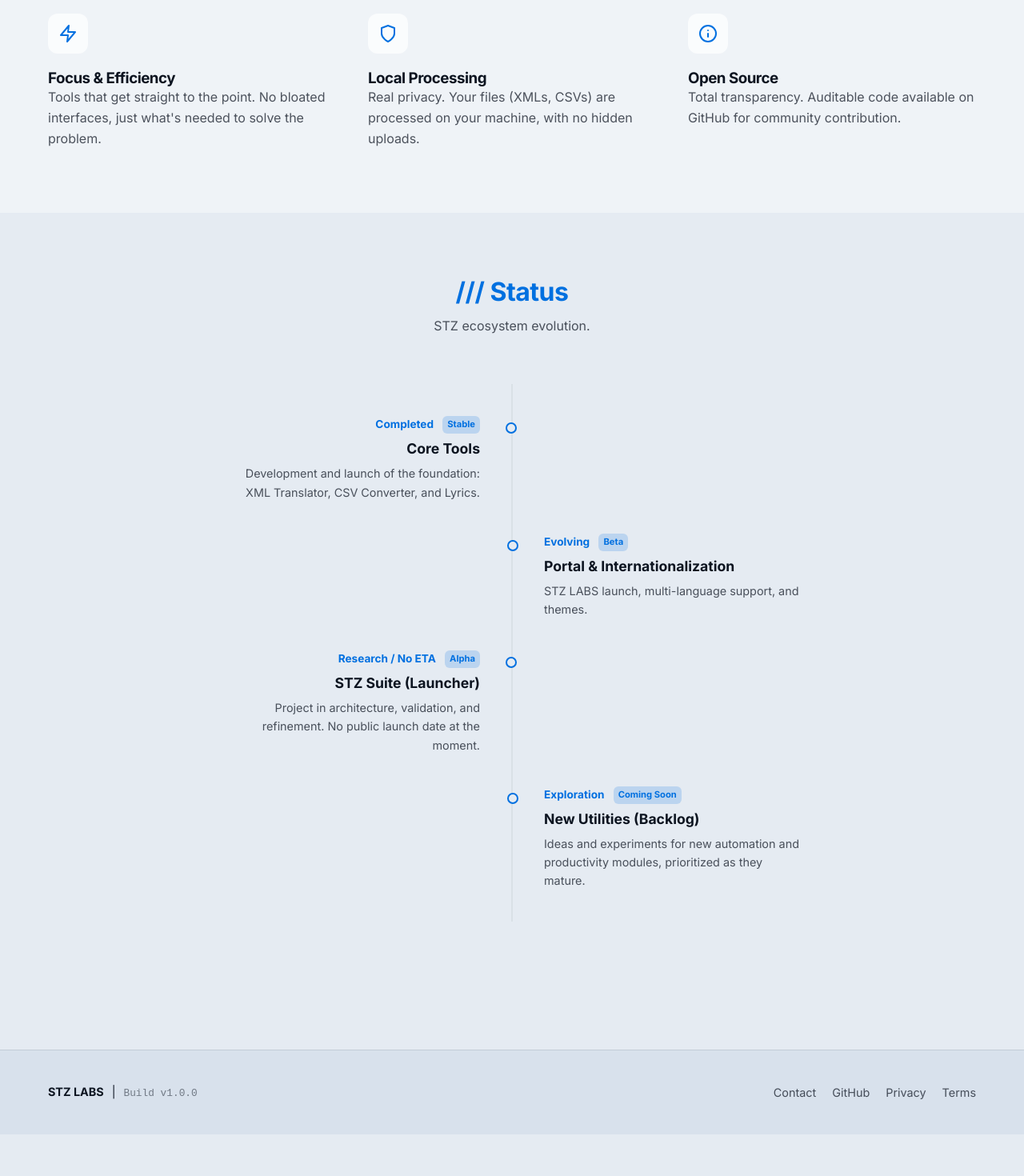
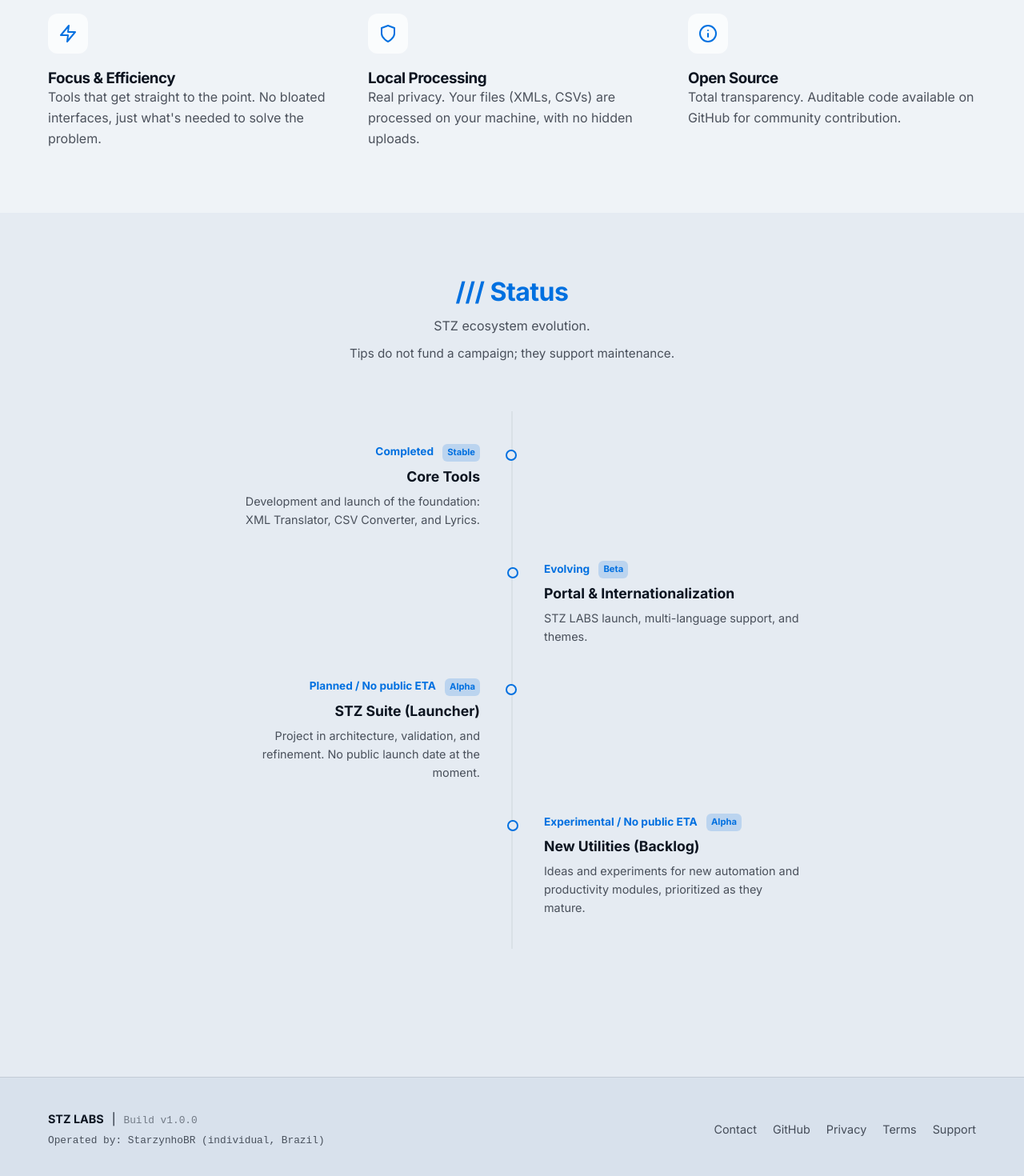
Before and after one commit to starzynhobr/stz-labs, a Next.js app: page / in a window 1280 px wide. Shown: the part 1496-2966 px from the top of the page at 80% size. Before the commit the page ends 2914 px from the top, so only its background shows below. Built offline with nearby package versions, Linux system fonts and the light colour scheme; no server answers.

Commit message:
chore(copy): clarify non-crowdfunding status and legal footer

```diff
--- a/components/Footer.js
+++ b/components/Footer.js
@@ -9,6 +9,12 @@
                     <span style={{ fontWeight: 700, color: '#fff' }}>STZ LABS</span>
                     <span style={{ margin: '0 10px' }}>|</span>
                     <TranslatedText as="span" className="build-info" i18nKey="footer.build" />
+                    <span
+                        className="build-info"
+                        style={{ display: 'block', marginTop: '4px', opacity: 0.7 }}
+                    >
+                        Operated by: StarzynhoBR (individual, Brazil)
+                    </span>
                 </div>
                 <div className="footer-links">
                     <a
@@ -39,6 +45,8 @@
                     <Link href="/terms">
                         <TranslatedText as="span" i18nKey="footer.terms" />
                     </Link>
+
+                    <Link href="/support">Support</Link>
                 </div>
             </div>
         </footer>
--- a/components/StatusTimeline.js
+++ b/components/StatusTimeline.js
@@ -11,6 +11,12 @@
                         className="text-muted"
                         i18nKey="sections.roadmap_subtitle"
                     />
+                    <p
+                        className="text-muted"
+                        style={{ marginTop: '10px', fontSize: '0.95rem' }}
+                    >
+                        Tips do not fund a campaign; they support maintenance.
+                    </p>
                 </div>
                 <div className="timeline">
                     <div className="timeline-item">
@@ -35,7 +41,7 @@
                     </div>
                     <div className="timeline-item">
                         <span className="time-label">
-                            <TranslatedText as="span" i18nKey="sections.roadmap_status_3" />{' '}
+                            <span>Planned / No public ETA</span>{' '}
                             <TranslatedText as="span" className="update-badge" i18nKey="common.badges.alpha" />
                         </span>
                         <div className="t-content">
@@ -45,8 +51,8 @@
                     </div>
                     <div className="timeline-item">
                         <span className="time-label">
-                            <TranslatedText as="span" i18nKey="sections.roadmap_status_4" />{' '}
-                            <TranslatedText as="span" className="update-badge" i18nKey="common.badges.soon" />
+                            <span>Experimental / No public ETA</span>{' '}
+                            <TranslatedText as="span" className="update-badge" i18nKey="common.badges.alpha" />
                         </span>
                         <div className="t-content">
                             <TranslatedText as="h4" i18nKey="sections.roadmap_q4" />
```
